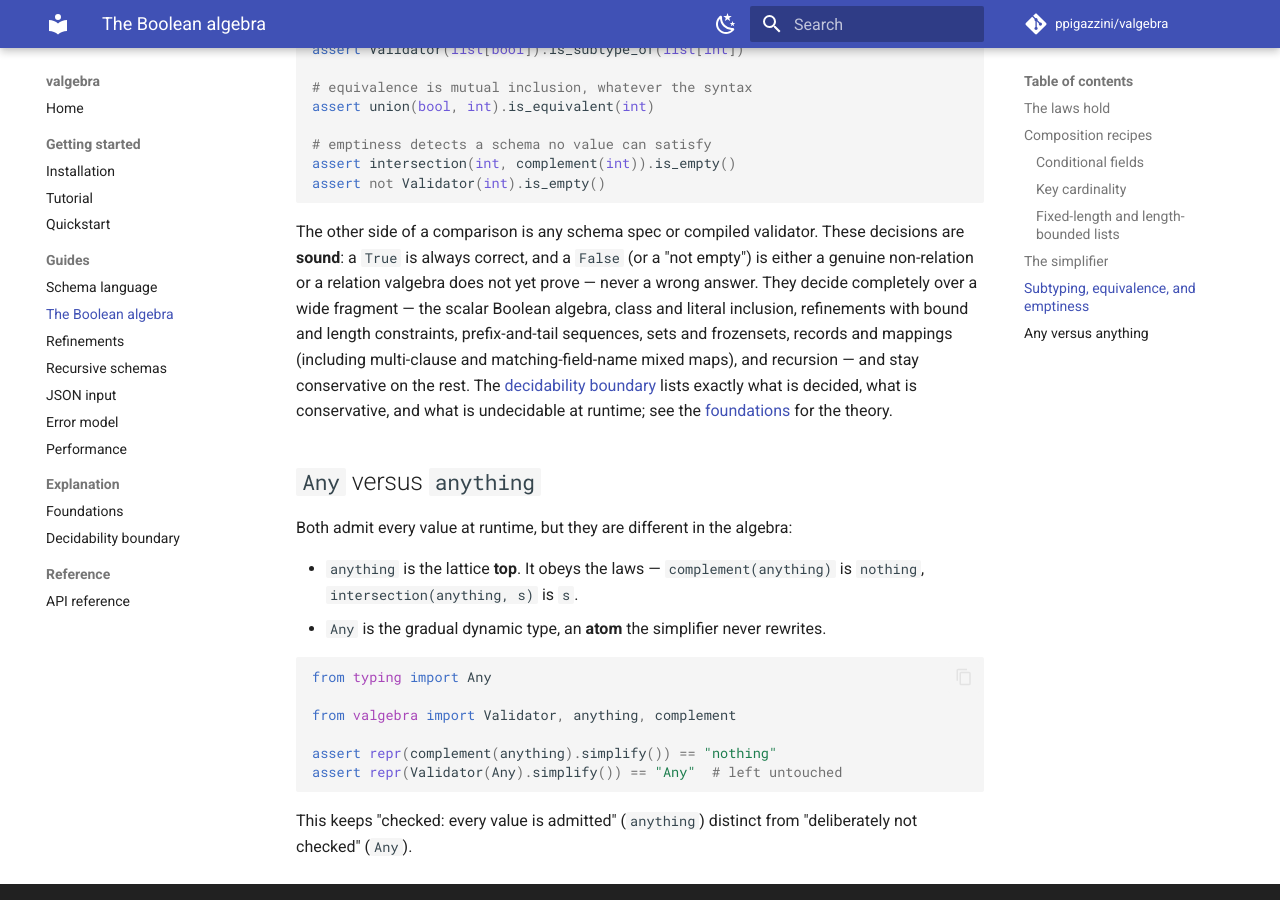
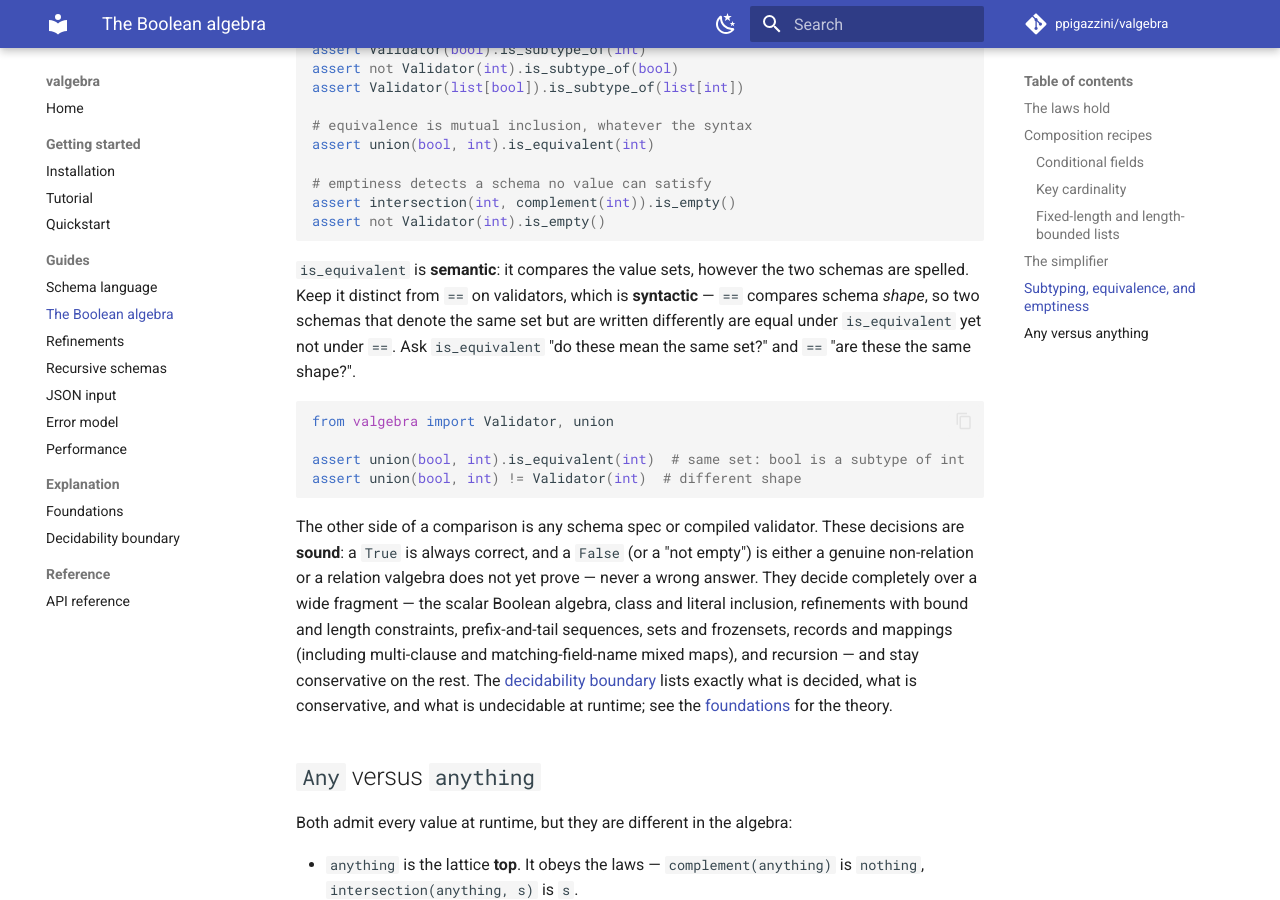
Before and after one commit to ppigazzini/valgebra, an MkDocs documentation site: the page built from docs/algebra.md, in a window 1280 px wide and 900 px high, scrolled down 5519 px. Built offline with MkDocs 1.6.1 and Material for MkDocs 9.7.7, drawn with Linux system fonts in a browser that asks for light colours; comment, search, counter and statistics services are not loaded; some of the changed text lies outside the part shown.

Commit message:
docs: distinguish syntactic equality from semantic equivalence
Explain that structural equality compares schema shape while equivalence
compares meaning, document the reflected union operator, and bridge the
guarded-fixpoint denotation with the coinductive comparison rule. Note that the
API reference renders the compiled module's docstrings while the type stub
carries signatures only, and correct the stale import in the setup check.

````diff
--- a/docs/algebra.md
+++ b/docs/algebra.md
@@ -41,6 +41,8 @@ invents none):
 from valgebra import Validator, union
 
 assert (Validator(int) | str | None).is_equivalent(union(int, str, None))
+# `|` works in either order: a validator on the right is the reflected operand.
+assert (int | Validator(str)).is_equivalent(union(int, str))
 ```
 
 ## The laws hold
@@ -290,6 +292,20 @@ assert intersection(int, complement(int)).is_empty()
 assert not Validator(int).is_empty()
 ```
 
+`is_equivalent` is **semantic**: it compares the value sets, however the two
+schemas are spelled. Keep it distinct from `==` on validators, which is
+**syntactic** — `==` compares schema *shape*, so two schemas that denote the same
+set but are written differently are equal under `is_equivalent` yet not under
+`==`. Ask `is_equivalent` "do these mean the same set?" and `==` "are these the
+same shape?".
+
+```python
+from valgebra import Validator, union
+
+assert union(bool, int).is_equivalent(int)  # same set: bool is a subtype of int
+assert union(bool, int) != Validator(int)  # different shape
+```
+
 The other side of a comparison is any schema spec or compiled validator. These
 decisions are **sound**: a `True` is always correct, and a `False` (or a
 "not empty") is either a genuine non-relation or a relation valgebra does not yet
````
Also changed, not shown: CONTRIBUTING.md (+6 -1 lines), docs/recursion.md (+8 -0 lines), 1 other file.
